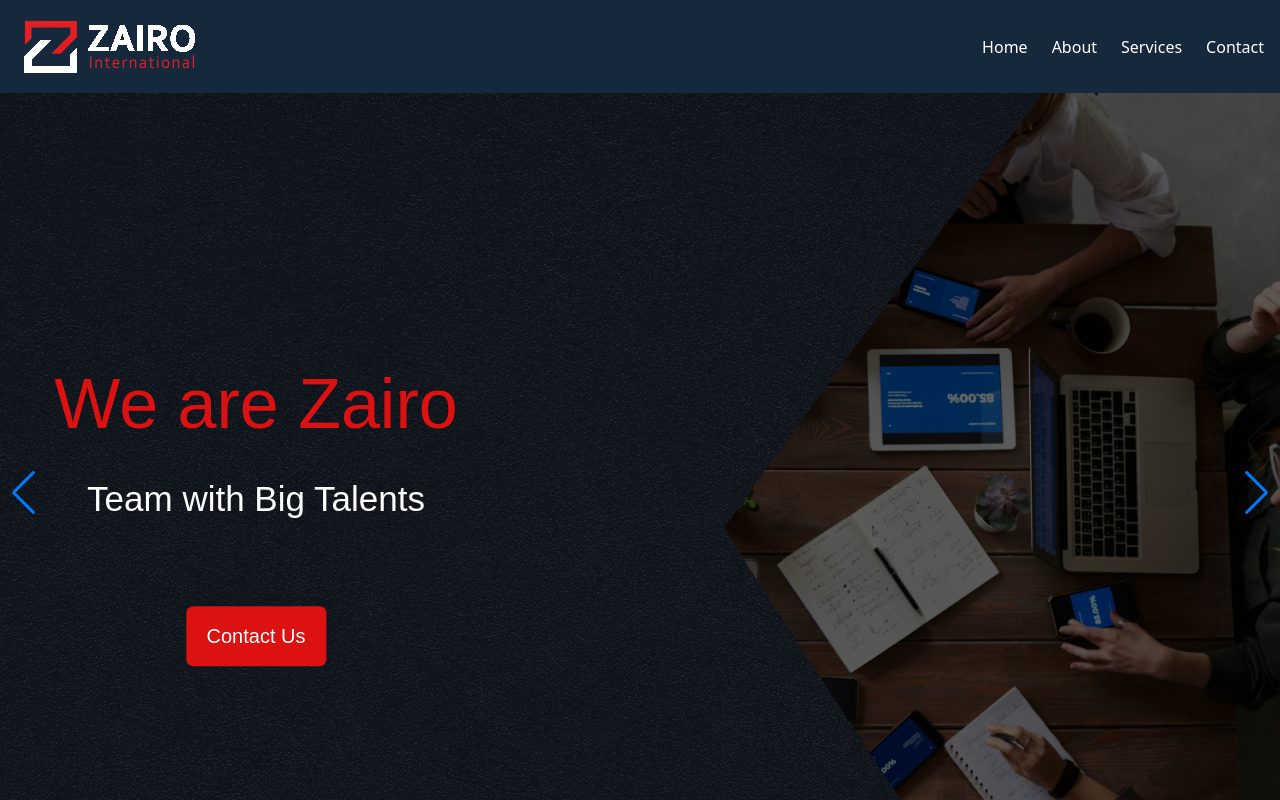
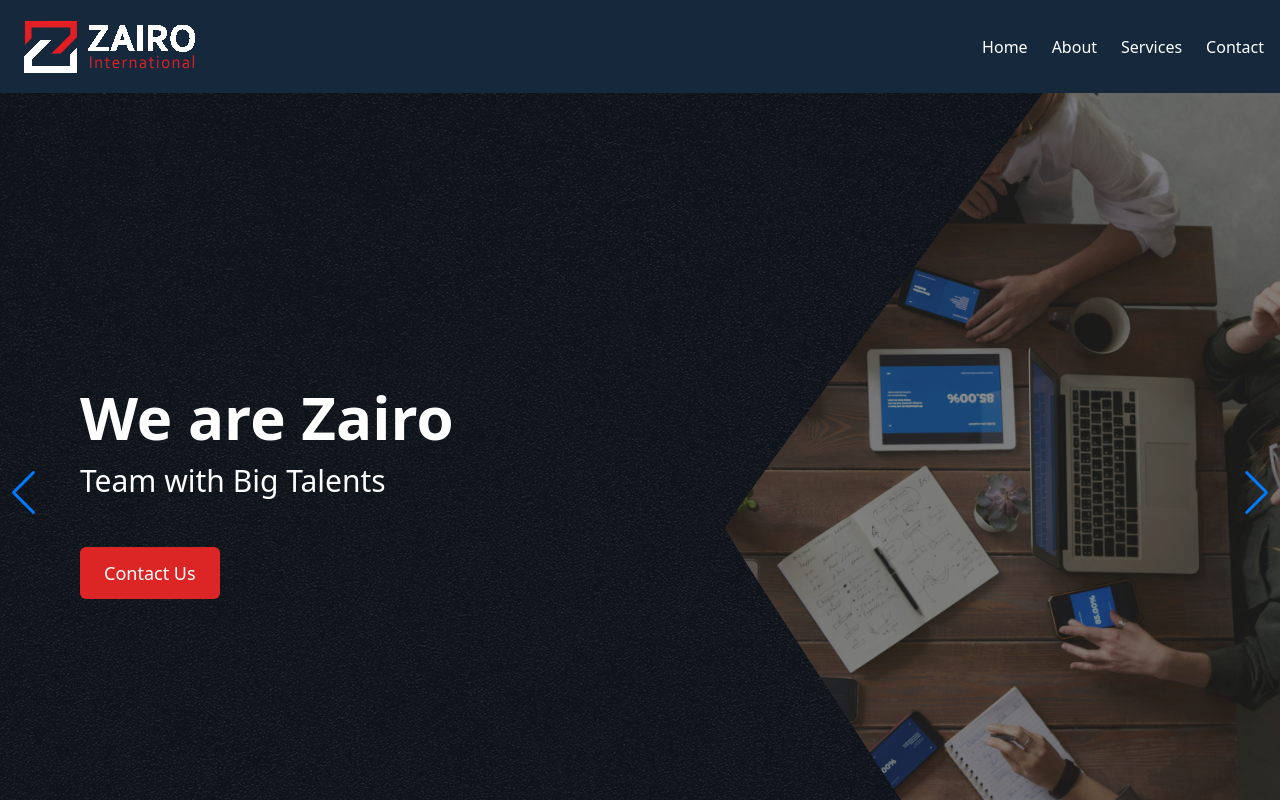
Before and after one commit to zairo984/Zairo_International, a Next.js app: page / in a window 1280 px wide. Shown: the top 800 px of the page. Built offline with nearby package versions, Linux system fonts and the light colour scheme.

Commit message:
added headed footer

```diff
--- a/src/components/Blogs.tsx
+++ b/src/components/Blogs.tsx
@@ -79,18 +79,13 @@ const Blogs = () => {
               />
             </div>
             {/* Blog Content */}
-            <div>
-            <div className="p-4 bg-[#132333] scale-y-0 origin-bottom transition-transform duration-500 ease-in-out group-hover:scale-y-100 group">
-              <div>
-                <h3 className="text-xl font-bold text-black group-hover:text-white transition-colors duration-300">
-                  {blog.name}
-                </h3>
-                <p className="text-sm text-gray-500 group-hover:text-red-500 transition-colors duration-300">
-                  {blog.date}
-                </p>
+            <div className="relative w-full p-4 text-center">
+                  <div className="absolute inset-0 bg-[#172b3e] transform scale-y-0 origin-top transition-transform duration-500 ease-in-out group-hover:scale-y-100"></div>
+                  <div className="relative z-9">
+                    <h3 className="text-xl font-semibold group-hover:text-red-600">{blog.name}</h3>
+                    <p className="text-sm text-gray-600 group-hover:text-white">{blog.date}</p>
+                  </div>
               </div>
-            </div>
-            </div>
 
 
             {/* Bottom Section */}
--- a/src/components/Header.tsx
+++ b/src/components/Header.tsx
@@ -3,7 +3,7 @@ import logo from '@/images/logo1.webp'
 
 const Header = () => {
   return (
-    <header className="sticky top-0 z-10 bg-[#16293c]">
+    <header className="sm:sticky top-0 z-10 bg-[#16293c]">
       <div className="p-4 flex justify-between items-center">
         {/* Logo or Branding */}
         <div className="text-white text-2xl font-bold">
--- a/src/components/Slider.tsx
+++ b/src/components/Slider.tsx
@@ -47,7 +47,7 @@ const Slider = () => {
 
 
   return (
-    <div className="main-slider">
+    <div className="main-slider w-full h-screen">
   <Swiper
     modules={[Pagination, Navigation]}
     pagination={{ clickable: true }}
@@ -55,95 +55,59 @@ const Slider = () => {
     spaceBetween={50}
     slidesPerView={1}
     loop
-        onSlideChange={handleSlideChange} // Trigger slide change handler
+    onSlideChange={handleSlideChange}
   >
     {slides.map((slide) => (
       <SwiperSlide key={slide.id}>
-            <div className="slide">
+        <div className="relative sm:w-full h-screen">
           {/* Full-screen image */}
-              <img className='transition-transform duration-500 ease-in-out transform hover:scale-110'
+          <img
+            className="w-full h-full object-cover transition-transform duration-[1000ms] ease-in-out transform hover:scale-120 opacity-90 filter brightness-50"
             src={slide.image}
             alt="slide image"
-                style={{
-                  width: '100%',
-                  height: '100vh', // Full viewport height
-                  objectFit: 'cover', // Ensures image covers the area
-                  position: 'relative', // Necessary for z-index
-                  zIndex: '-1',
-                  filter: 'brightness(40%)', // Initial brightness (before hover)
-                }}
           />
 
           {/* Animated shape1 image */}
           <img
             src={shape1.src}
-                className={`shape1 ${isShapeVisible ? 'visible' : ''}`}
-                style={{
-                  position: 'absolute',
-                  top: '0',
-                  left: '0',
-                  transform: isShapeVisible ? 'translateX(0)' : 'translateX(-80px)', // Slide-in effect
-                  opacity: isShapeVisible ? '1' : '0', // Fade-in effect
-                  transition: 'all 1.2s ease', // Smooth transition
-                  zIndex: '0', // Higher than background image
-                }}
+            className={`absolute top-0 left-0 transition-all duration-700 ease-in-out hidden md:block ${
+              isShapeVisible ? 'opacity-100 translate-x-0' : 'opacity-0 -translate-x-20'
+            }`}
           />
 
-              {/* Animated shape2 image with float effect */}
-              <img
-                src={shape2.src}
-                className="shape2 float-bob-x"
-                style={{
-                  position: 'absolute',
-                  bottom: '35px',
-                  right: '0',
-                  zIndex: '-1',
-                }}
-              />
 
-              {/* Main Text and Social Links */}
-
-              <div className="text-content" style={{
-                position: 'absolute',
-                top: '50%',
-                left: '20%',
-                transform: 'translate(-50%, -50%)',
-                color: '#dc1212',
-                textAlign: 'center',
-                zIndex: '1', fontSize: '35px', fontFamily: "arial" }}>
-                <div className="main-slider-one__content">
-                  {/* Main Text: Slide 1 */}
-                  <h1 className="animate__animated custom-bounce-up text-[70px] mt-8 ">{slide.bigText}</h1>
-                  <h3 className="animate__animated custom-bounce-up text-[35px] mt-4" style={{ color: '#fff' }}>
+          {/* Main Text Positioned Over Shape1 */}
+          {/* Main Text Positioned Over Shape1 */}
+<div
+  className="absolute top-1/2 left-16 transform -translate-y-1/2 text-white z-10 px-4 md:w-[40%] w-[90%] text-left"
+>
+  <h1 className="animate__animated custom-bounce-up text-3xl md:text-5xl lg:text-6xl font-bold mb-4">
+    {slide.bigText}
+  </h1>
+  <h3 className="animate__animated custom-bounce-up text-lg md:text-2xl lg:text-3xl mb-6">
     {slide.smallText}
   </h3>
-                </div>
   <button
     type="button"
-                  style={{
-                    marginTop: '70px',
-                    fontSize: '20px',
-                    width: '140px',
-                    fontFamily: 'Arial',
-                    backgroundColor: '#dc1212', // Remove background
-                    color: '#fff', // Text color (you can customize)
-                    padding: '15px', // No padding
-                    border: 'none', // Remove border
-                    outline: 'none', // Remove any focus outline
-                    textAlign: 'center', // Ensure text is centered
-                    cursor: 'pointer', // Pointer cursor on hover
-                    borderRadius: '7px'
-                  }}
+    className="mt-6 px-6 py-3 bg-red-600 text-white text-lg rounded-md hover:bg-red-700 transition-colors"
   >
     Contact Us
   </button>
+</div>
 
-              </div>
+
+          {/* Animated shape2 image */}
+          <img
+            src={shape2.src}
+            className="absolute bottom-8 right-0 float-bob-x"
+          />
         </div>
       </SwiperSlide>
     ))}
   </Swiper>
 </div>
+
+
   );
 };
 
```
Lines whose indentation alone changed are shown as unchanged.
